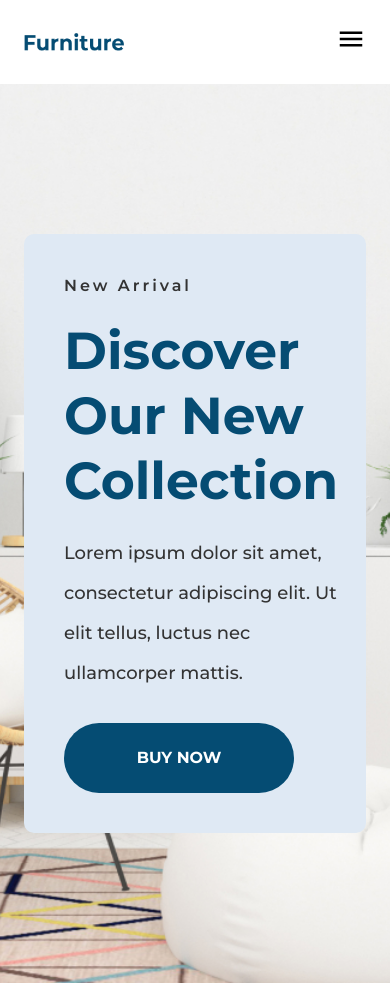
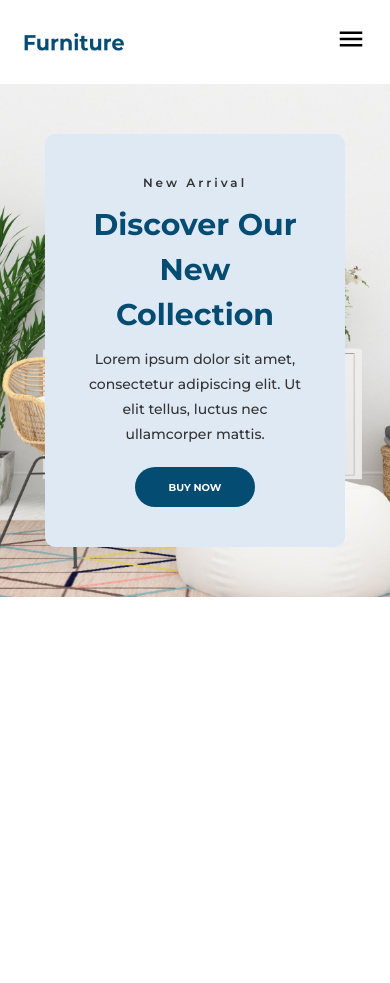
Before and after one commit to AlfazUlIslam/furniture, a React (Vite) app: page / in a window 390 px wide. After the commit the page ends 844 px from the top, so only its background shows below. Built offline with nearby package versions, Linux system fonts and the light colour scheme; the HTML template or start-up script is replaced by a standard one.

Commit message:
Hero mobile styles added

```diff
--- a/src/components/SectionButton/SectionButton.jsx
+++ b/src/components/SectionButton/SectionButton.jsx
@@ -3,10 +3,12 @@ const SectionButton = (props) => {
 
     return (
         // section button
-        <button className="w-[230px] h-[70px] rounded-[50px]
-        bg-lightBlue flex justify-center items-center font-montserrat
-        font-bold text-[16px] text-white transition-all duration-1000
-        hover:bg-darkBlue active:scale-90">
+        // w-[230px] h-[70px] rounded-[50px] mx-0 text-[16px]
+        <button className="w-[120px] h-[40px] rounded-[30px]
+        bg-lightBlue mx-auto flex justify-center items-center
+        font-montserrat font-bold text-[10px] text-white
+        transition-all duration-1000 hover:bg-darkBlue
+        active:scale-90">
             {content}
         </button>
     )
--- a/src/sections/Hero/Hero.jsx
+++ b/src/sections/Hero/Hero.jsx
@@ -10,23 +10,30 @@ const Hero = () => {
         style={{backgroundImage: `url(${heroImage})`}}
         className="bg-center bg-cover bg-no-repeat"
     >
-        <Container styles={`px-6 py-[150px] flex justify-end`}>
+        {/* py-[150px] justify-end */}
+        <Container styles={`px-6 py-[50px] flex justify-center`}>
             {/* hero content */}
-            <div className="w-[700px] rounded-[10px]
-            bg-mediumGray py-[40px] pl-[40px]">
+            {/* w-[700px] py-[40px] pl-[40px] */}
+            <div className="w-[300px] rounded-[10px]
+            bg-mediumGray py-[40px] px-[40px]">
                 {/* hero content title */}
-                <h6 className="mb-[20px] font-montserrat font-semibold
-                text-[16px] tracking-[3px] text-lightBlack">
+                {/* mb-[20px] text-[16px] text-start */}
+                <h6 className="mb-[10px] font-montserrat font-semibold
+                text-[12px] tracking-[3px] text-lightBlack text-center">
                     New Arrival
                 </h6>
                 {/* hero content heading */}
-                <h1 className="font-montserrat font-bold text-[52px]
-                leading-[65px] text-lightBlue">
+                {/* text-[52px] leading-[65px] text-start */}
+                <h1 className="font-montserrat font-bold text-[30px]
+                leading-[45px] text-lightBlue text-center">
                     Discover Our New Collection
                 </h1>
                 {/* hero content description */}
-                <p className="mt-[20px] mb-[30px] font-montserrat
-                font-medium text-[18px] leading-[40px] text-lightBlack">
+                {/* mt-[20px] mb-[30px] text-[18px] leading-[40px]
+                    text-start */}
+                <p className="mt-[10px] mb-[20px] font-montserrat
+                font-medium text-[14px] leading-[25px] text-lightBlack
+                text-center">
                     Lorem ipsum dolor sit amet, consectetur adipiscing elit. Ut elit tellus, luctus nec ullamcorper mattis.
                 </p>
                 {/* hero content button */}
```
